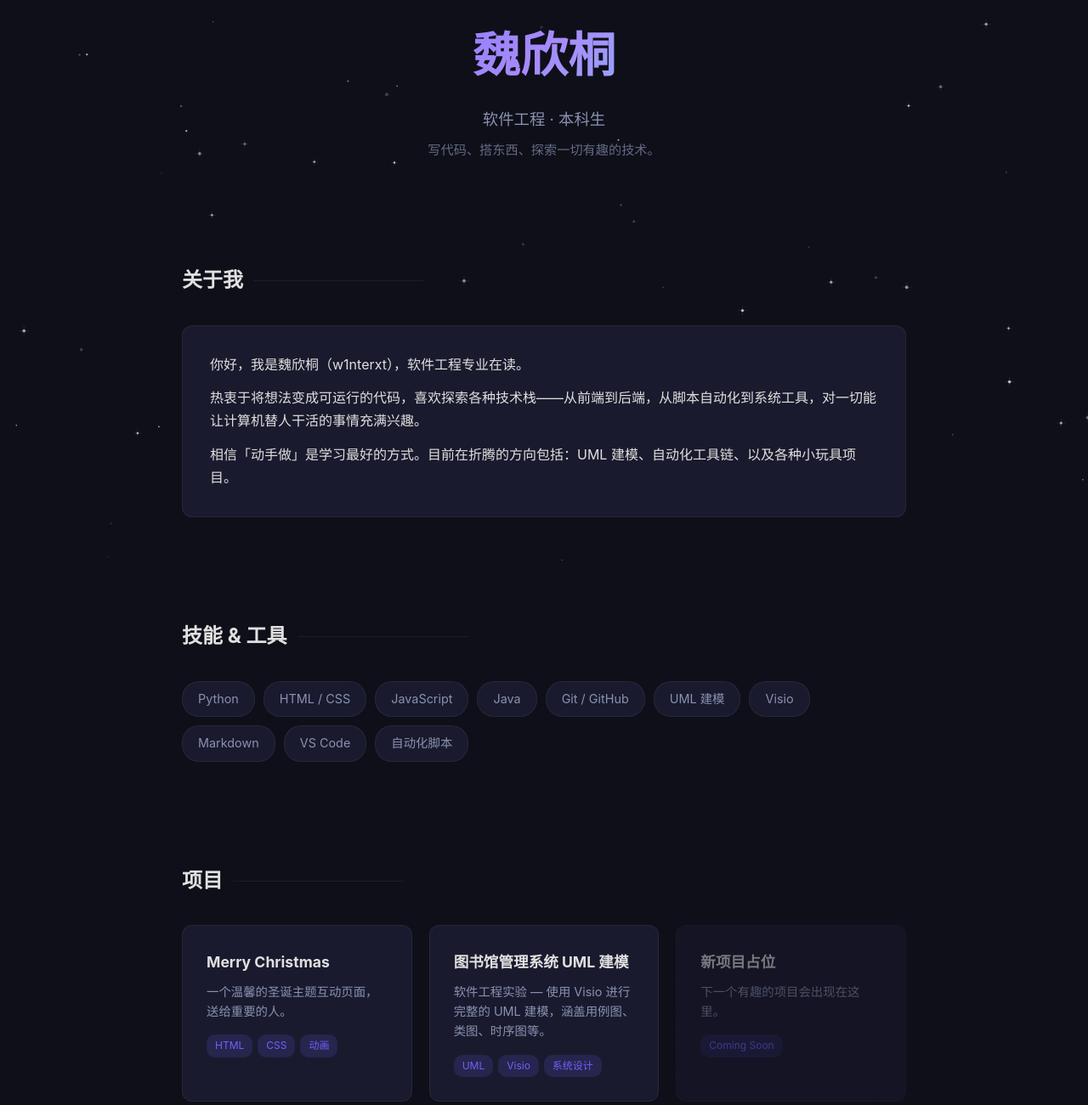
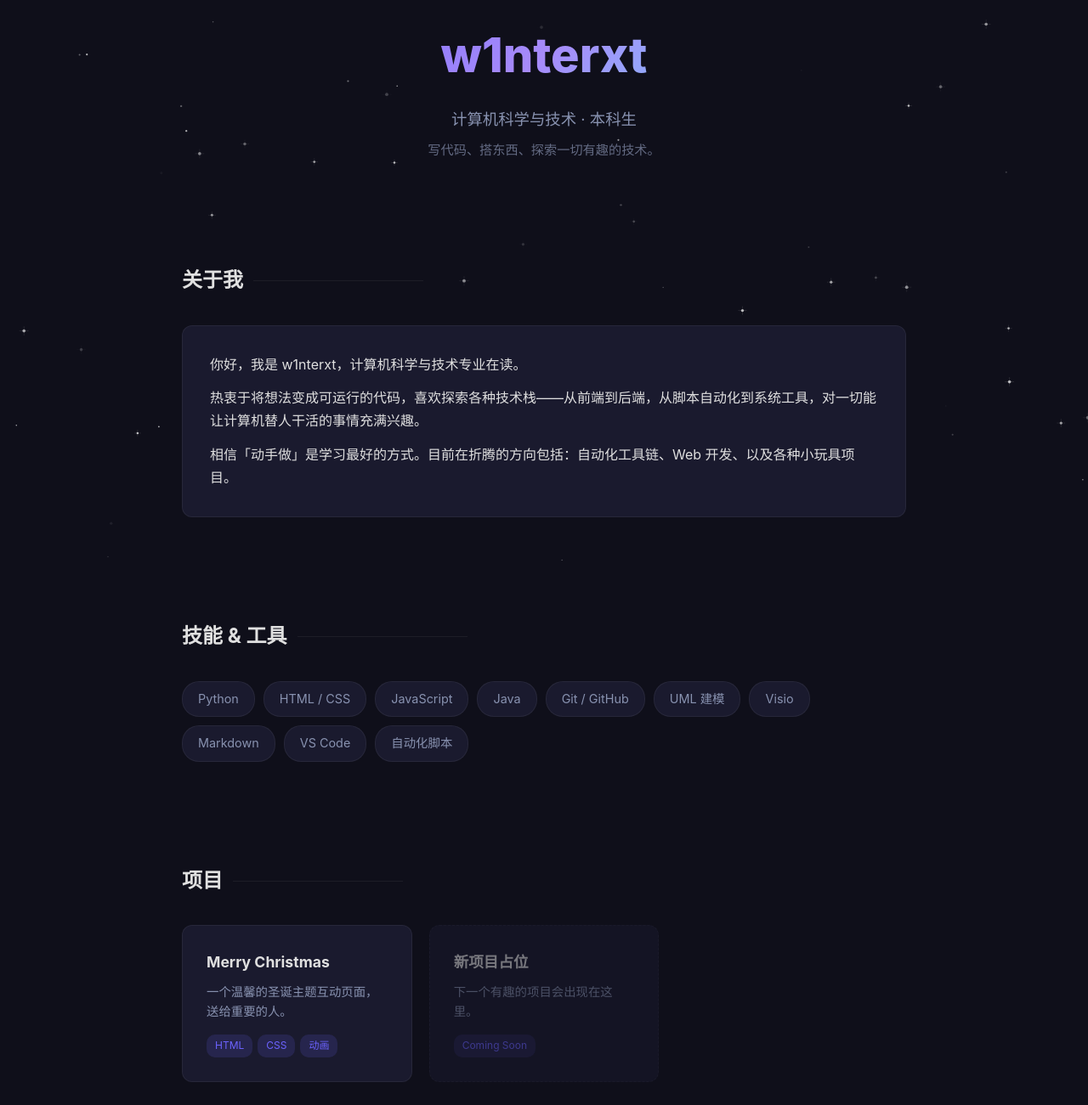
Before and after one commit to w1nterxt/w1nterxt.github.io, a plain HTML site: page index.html in a window 1280 px wide. Shown: the part 140-1441 px from the top of the page at 85% size. Drawn offline with Linux system fonts and the light colour scheme.

Commit message:
移除真名，修正专业，去掉UML项目

```diff
--- a/index.html
+++ b/index.html
@@ -183,8 +183,8 @@
 
         <!-- Hero -->
         <header class="hero">
-            <h1>魏欣桐</h1>
-            <p class="subtitle">软件工程 · 本科生</p>
+            <h1>w1nterxt</h1>
+            <p class="subtitle">计算机科学与技术 · 本科生</p>
             <p class="tagline">写代码、搭东西、探索一切有趣的技术。</p>
         </header>
 
@@ -192,9 +192,9 @@
         <section class="section" id="about">
             <h2 class="section-title">关于我</h2>
             <div class="about-card">
-                <p>你好，我是魏欣桐（w1nterxt），软件工程专业在读。</p>
+                <p>你好，我是 w1nterxt，计算机科学与技术专业在读。</p>
                 <p>热衷于将想法变成可运行的代码，喜欢探索各种技术栈——从前端到后端，从脚本自动化到系统工具，对一切能让计算机替人干活的事情充满兴趣。</p>
-                <p>相信「动手做」是学习最好的方式。目前在折腾的方向包括：UML 建模、自动化工具链、以及各种小玩具项目。</p>
+                <p>相信「动手做」是学习最好的方式。目前在折腾的方向包括：自动化工具链、Web 开发、以及各种小玩具项目。</p>
             </div>
         </section>
 
@@ -227,17 +227,6 @@
                         <span class="mini-tag">HTML</span>
                         <span class="mini-tag">CSS</span>
                         <span class="mini-tag">动画</span>
-                    </div>
-                </a>
-
-                <!-- 图书馆管理系统 UML -->
-                <a href="https://github.com/w1nterxt" class="project-card" target="_blank">
-                    <h3>图书馆管理系统 UML 建模</h3>
-                    <p>软件工程实验 — 使用 Visio 进行完整的 UML 建模，涵盖用例图、类图、时序图等。</p>
-                    <div class="tag-row">
-                        <span class="mini-tag">UML</span>
-                        <span class="mini-tag">Visio</span>
-                        <span class="mini-tag">系统设计</span>
                     </div>
                 </a>
 
```
